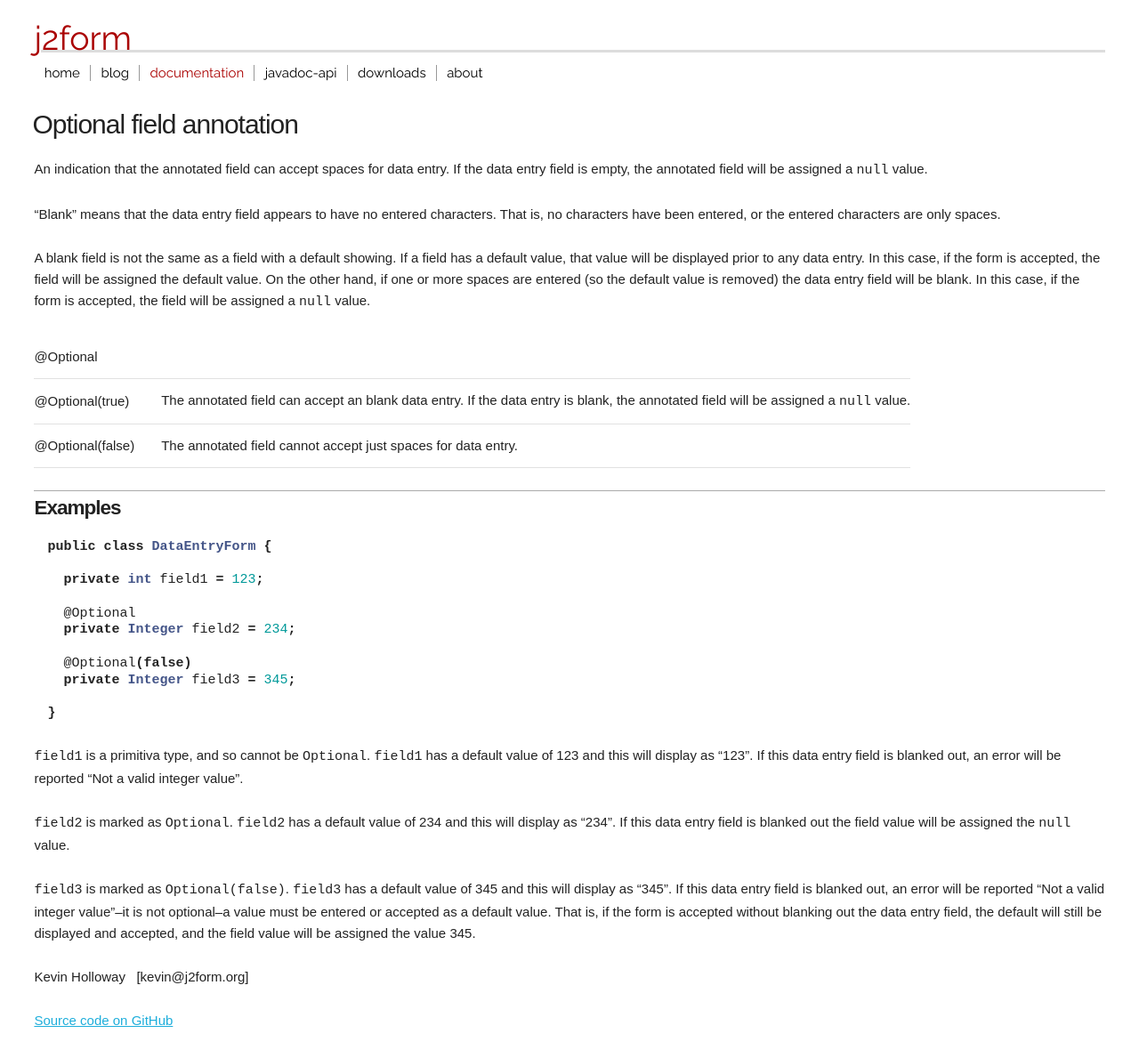
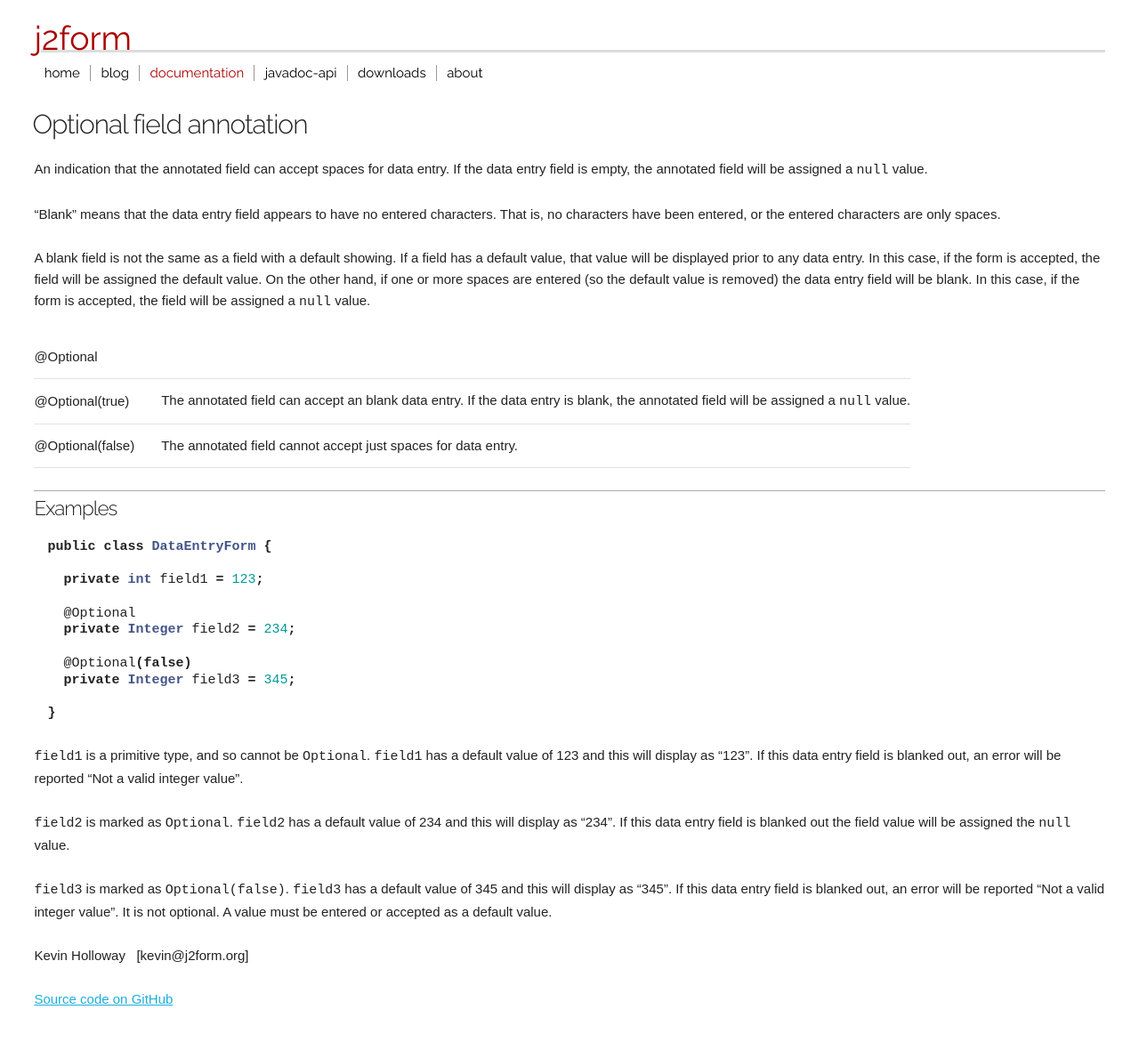
Before and after one commit to kevinau/kevinau.github.io, a Jekyll site: the page built from documentation/optional.md, in a window 1280 px wide. Shown: the whole page at 89% size. Built offline with Jekyll 4.4.1, drawn with Linux system fonts in a browser that asks for light colours; after the commit the page ends 1165 px from its top, so only the background shows below that.

Commit message:
Fix font weight for h1 and h2 headings.

```diff
--- a/_layouts/default.html
+++ b/_layouts/default.html
@@ -14,7 +14,7 @@
   <!-- Fonts -->
   <!-- Raleway font for page titles and section headers -->
   <!-- Inconsolata font for code examples -->
-  <link href='https://fonts.googleapis.com/css?family=Raleway:400,600|Inconsolata:400,700' rel='stylesheet' type='text/css'>
+  <link href='https://fonts.googleapis.com/css?family=Raleway:300,400,600|Inconsolata:400,700' rel='stylesheet' type='text/css'>
 
    <!-- Homepage CSS -->
   <link rel="stylesheet" href="/css/normalize.css" type="text/css">
--- a/css/special.css
+++ b/css/special.css
@@ -128,19 +128,19 @@
 }
 
 h1, h2, h3 {
-  xxxfont-family: "Raleway", sans-serif;
-  font-family: "Quattrocento Sans", sans-serif;
-  xxxfont-weight: bold;
+  font-family: "Raleway", sans-serif;
+  xxxfont-family: "Quattrocento Sans", sans-serif;
 }
 
 h1 {
   font-size: 2em;
   margin-left: -2px;
+  font-weight: 300;
 }
 
 h2 {
   font-size: 1.5em;
-  font-weight: bold;
+  font-weight: 300;
   border-top: 1px solid #aaa;
   padding-top: 0.25em;
 }
--- a/documentation/optional.md
+++ b/documentation/optional.md
@@ -32,8 +32,8 @@ public class DataEntryForm {
 }
 {% endhighlight %}
 
-`field1` is a primitiva type, and so cannot be `Optional`.  `field1` has a default value of 123 and this will display as "123".  If this data entry field is blanked out, an error will be reported "Not a valid integer value".
+`field1` is a primitive type, and so cannot be `Optional`.  `field1` has a default value of 123 and this will display as "123".  If this data entry field is blanked out, an error will be reported "Not a valid integer value".
 
 `field2` is marked as `Optional`.  `field2` has a default value of 234 and this will display as "234".  If this data entry field is blanked out the field value will be assigned the `null` value.
 
-`field3` is marked as `Optional(false)`.  `field3` has a default value of 345 and this will display as "345".  If this data entry field is blanked out, an error will be reported "Not a valid integer value"--it is not optional--a value must be entered or accepted as a default value.  That is, if the form is accepted without blanking out the data entry field, the default will still be displayed and accepted, and the field value will be assigned the value 345.
+`field3` is marked as `Optional(false)`.  `field3` has a default value of 345 and this will display as "345".  If this data entry field is blanked out, an error will be reported "Not a valid integer value".  It is not optional.  A value must be entered or accepted as a default value.
```
